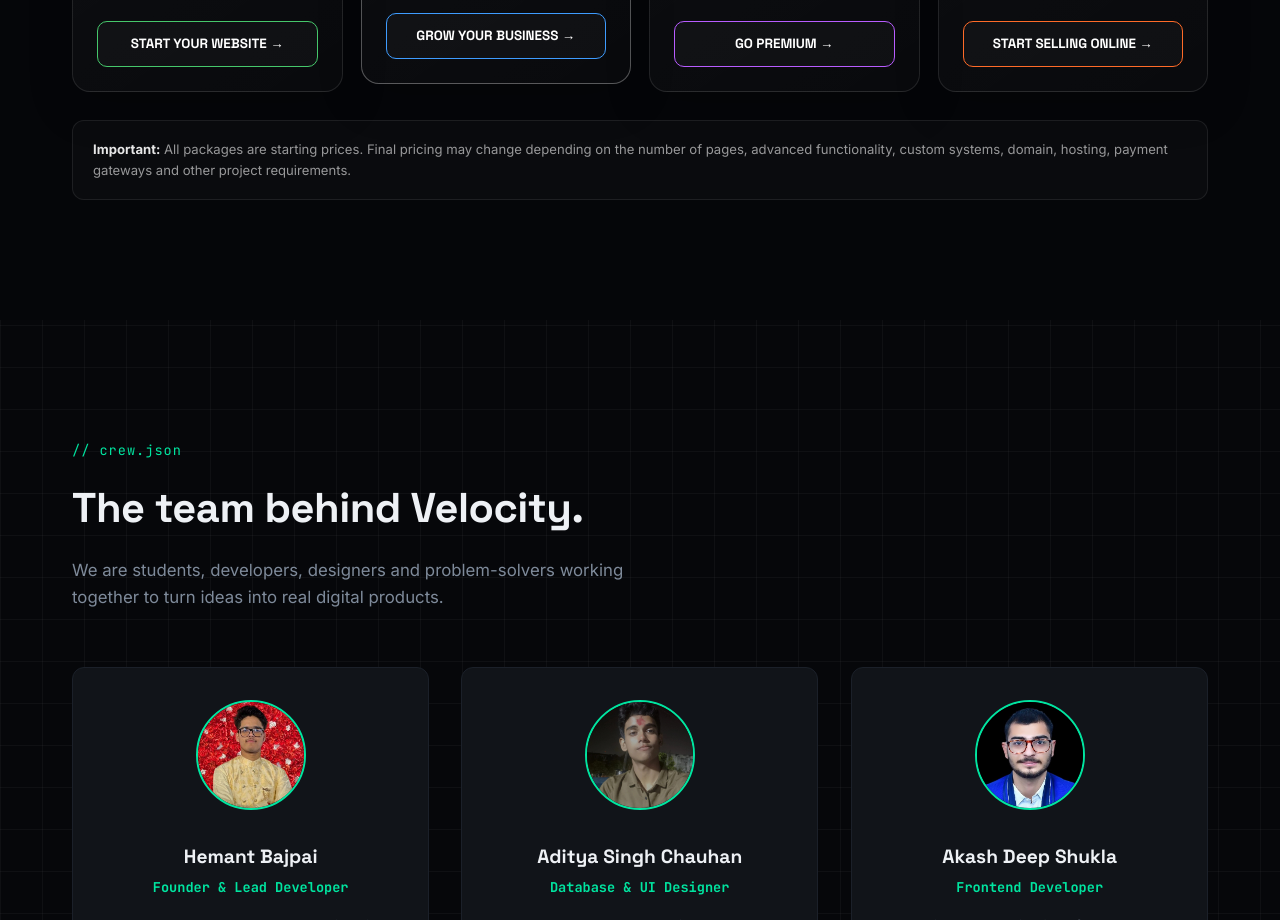
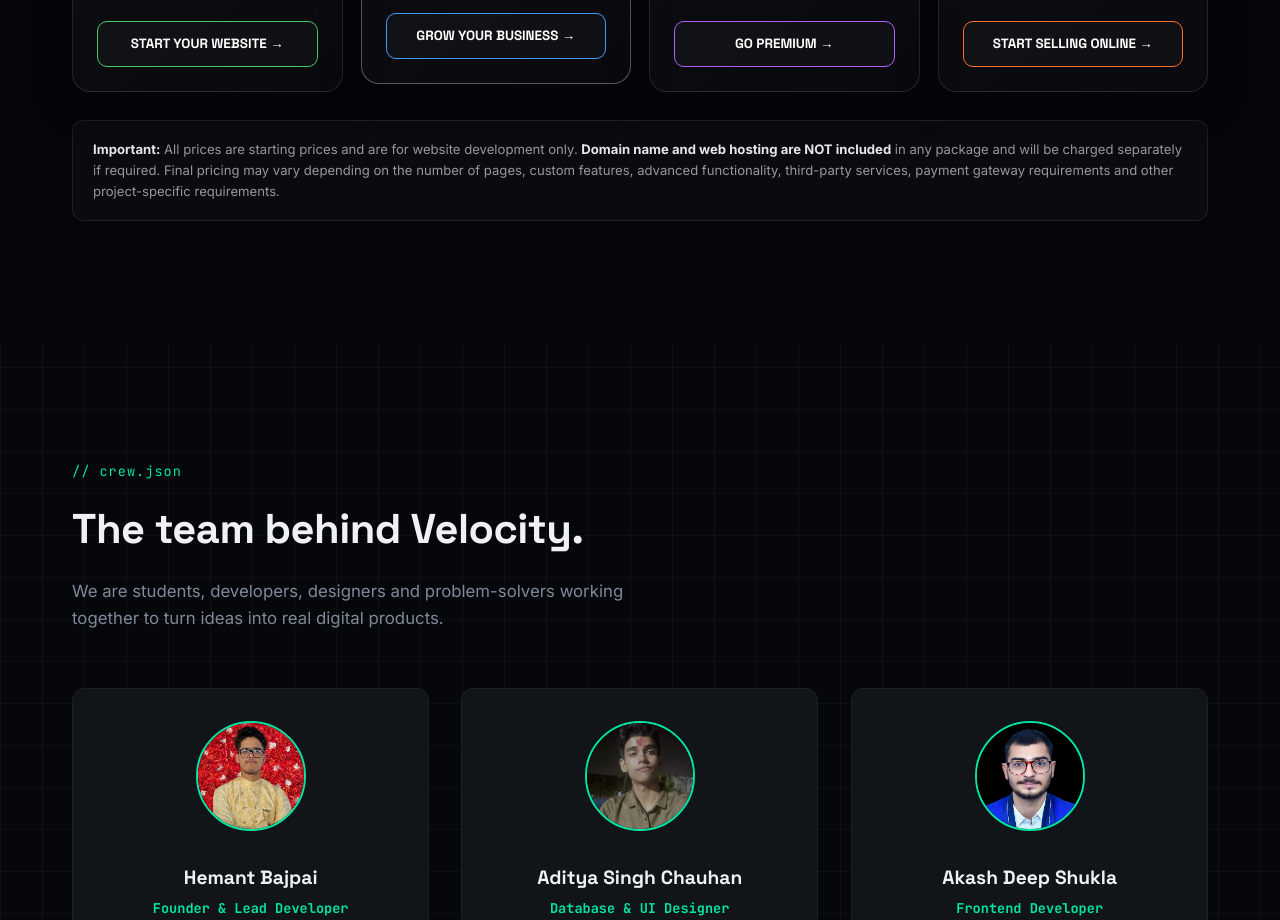
Before and after one commit to studiosvelocity/velocity_studios, a plain HTML site: page index.html in a window 1280 px wide. Shown: the part 6101-7021 px from the top of the page. Drawn offline with Linux system fonts and the light colour scheme.

Commit message:
Update index.html

```diff
--- a/index.html
+++ b/index.html
@@ -1859,13 +1859,16 @@
 
             <div class="pricing-note">
 
-                <strong>Important:</strong>
-                All packages are starting prices.
-                Final pricing may change depending on the number of pages,
-                advanced functionality, custom systems, domain, hosting,
-                payment gateways and other project requirements.
-
-            </div>
+    <strong>Important:</strong>
+    All prices are starting prices and are for website development only.
+    <strong>Domain name and web hosting are NOT included</strong> in any package
+    and will be charged separately if required.
+
+    Final pricing may vary depending on the number of pages,
+    custom features, advanced functionality, third-party services,
+    payment gateway requirements and other project-specific requirements.
+
+</div>
 
         </div>
 
```
